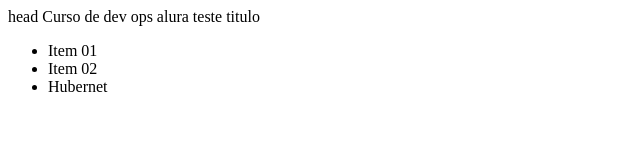
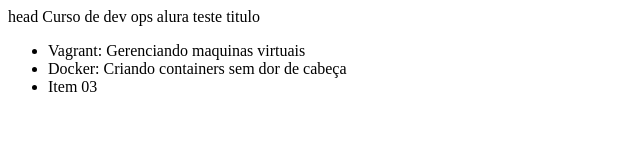
Before and after one commit to helenofn/teste-git, a plain HTML site: page index.html in a window 1280 px wide. Shown: the whole page, without its empty margins (0-640 px from the left). Drawn offline with Linux system fonts and the light colour scheme.

Commit message:
Alterando a lista

```diff
--- a/index.html
+++ b/index.html
@@ -3,9 +3,9 @@
 <body>
     Curso de dev ops alura teste titulo
 <ul>
-    <li>Item 01</li>
-    <li>Item 02</li>
-    <li>Hubernet</li>
+    <li>Vagrant: Gerenciando maquinas virtuais</li>
+    <li>Docker: Criando containers sem dor de cabeça</li>
+    <li>Item 03</li>
 </ul>
 </body>
 </html>
```
